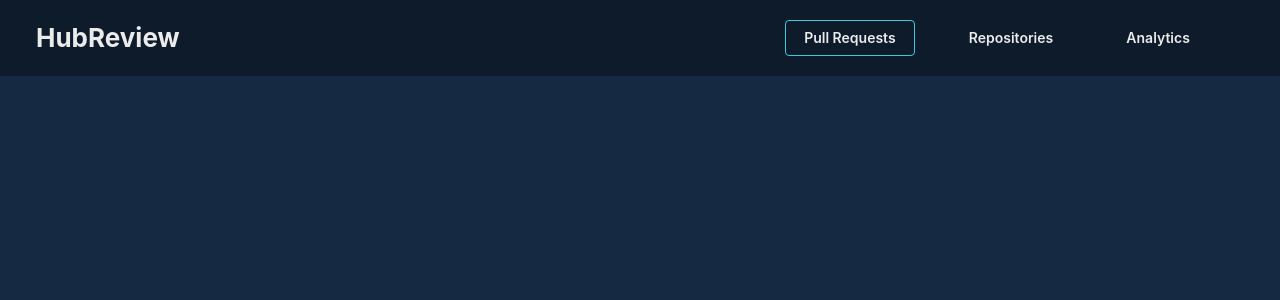
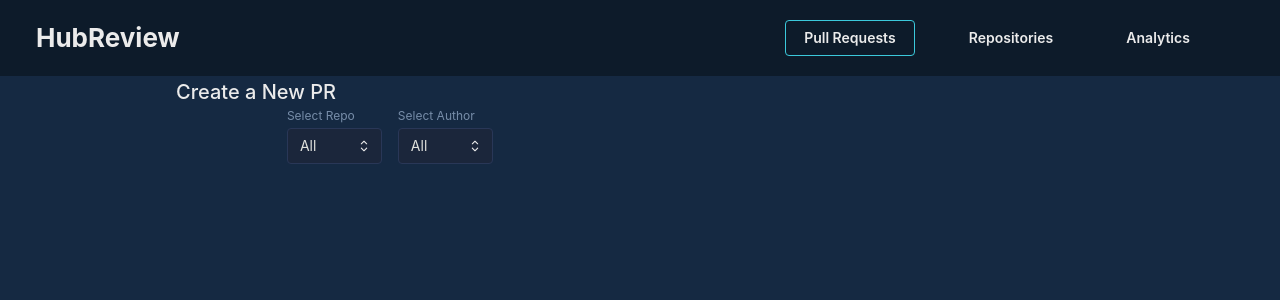
Before and after one commit to hubreviewapp/hubreview, a React (Vite) app in the folder web-client/: page /createPR in a window 1280 px wide. Shown: the top 300 px of the page. Built offline with nearby package versions, Linux system fonts and the light colour scheme.

Commit message:
feat: PRCreationPage.tsx

```diff
--- a/web-client/src/App.tsx
+++ b/web-client/src/App.tsx
@@ -8,6 +8,7 @@ import { MantineProvider} from '@mantine/core';
 
 import RepositoriesPage from "./pages/RepositoriesPage";
 import SignInPage from "./pages/SignInPage";
+import PRCreationPage from "./pages/PRCreationPage";
 
 function App() {
 
@@ -28,6 +29,7 @@ function App() {
       <Route path="/pulls/:pullid" element={<PRDetailsPage id={"1"} name={"pull request"} />} />
       <Route path={"/repositories"} element={<RepositoriesPage/>}/>
       <Route path="/analytics" element={<SignInPage />} />
+      <Route path="/createPR" element={<PRCreationPage />} />
       <Route path="/pulls/create" element={<PRDetailsPage  id={"1"} name={"pull request"} />} />
 
     </Routes>
--- a/web-client/src/components/PRBox.tsx
+++ b/web-client/src/components/PRBox.tsx
@@ -13,7 +13,6 @@ interface PRBoxProps {
   labels: string[];
 }
 
-
 function PRBox({ id,
                  prName,
                  repository,
@@ -26,11 +25,13 @@ function PRBox({ id,
         <Flex justify={"flex-start"}>
           <Box fw={200} mr={"10px"} ml={"10px"}>{id}</Box>
           <Box component="img" src={UserLogo} alt={"logo"} className={classes.logo} />
-          <Link to={"pulls/" + id}>
+          <Link to={"pulls/" + id} style={{textDecoration:"none"}}>
             <Box  className={classes.bold}>{prName}</Box>
           </Link>
           <Box className={classes.light}>at {}</Box>
-          {repository}
+          <Link to={"repositories"} style={{textDecoration:"none"}}>
+            <Box>{repository}</Box>
+          </Link>
           <Box className={classes.light}>created :{dateCreated}</Box>
         </Flex>
 
--- a/web-client/src/pages/PRCreationPage.tsx
+++ b/web-client/src/pages/PRCreationPage.tsx
@@ -1,7 +1,37 @@
-import {Box} from "@mantine/core";
+import {Container, Grid, NativeSelect, Text, TextInput} from "@mantine/core";
+import {useState} from "react";
 
 function PRCreationPage() {
-  return <Box>create pr page</Box>;
+  const repos :string[] = ["All", "ReLink", "Eventium"]
+  const authors :string[] = ["All", "Ece-Kahraman", "Ayse-Kelleci"]
+
+  const [filteredRepo, setFilteredRepo] = useState("All");
+  const [filteredAuthor, setFilteredAuthor] = useState("All");
+  return (
+    <Container>
+      <Text fw={500} size={"xl"}>Create a New PR</Text>
+      <Grid w={"70%"}>
+        <Grid.Col span={2}>
+        </Grid.Col>
+        <Grid.Col span={2}>
+          <NativeSelect
+            description="Select Repo"
+            value={filteredRepo}
+            onChange={(event) => setFilteredRepo(event.currentTarget.value)}
+            data={repos}
+          />
+        </Grid.Col>
+        <Grid.Col span={2}>
+          <NativeSelect
+            description="Select Author"
+            value={filteredAuthor}
+            onChange={(event) => setFilteredAuthor(event.currentTarget.value)}
+            data={authors}
+          />
+        </Grid.Col>
+      </Grid>
+    </Container>
+   );
 }
 
 export default PRCreationPage;
--- a/web-client/src/pages/PRListPage.tsx
+++ b/web-client/src/pages/PRListPage.tsx
@@ -26,7 +26,7 @@ function PRList() {
 
 
   return (
-    <Flex h={"550px"} p={0} m={0} w="100%" justify="space-evenly"  align={"center"} direction="column" bg = "#1B263B" >
+    <Flex h={"550px"} p={0} m={0} w="100%" justify="space-evenly"  align={"center"} direction="column" >
 
       <Grid w={"70%"}>
         <Grid.Col span={2}>
```
